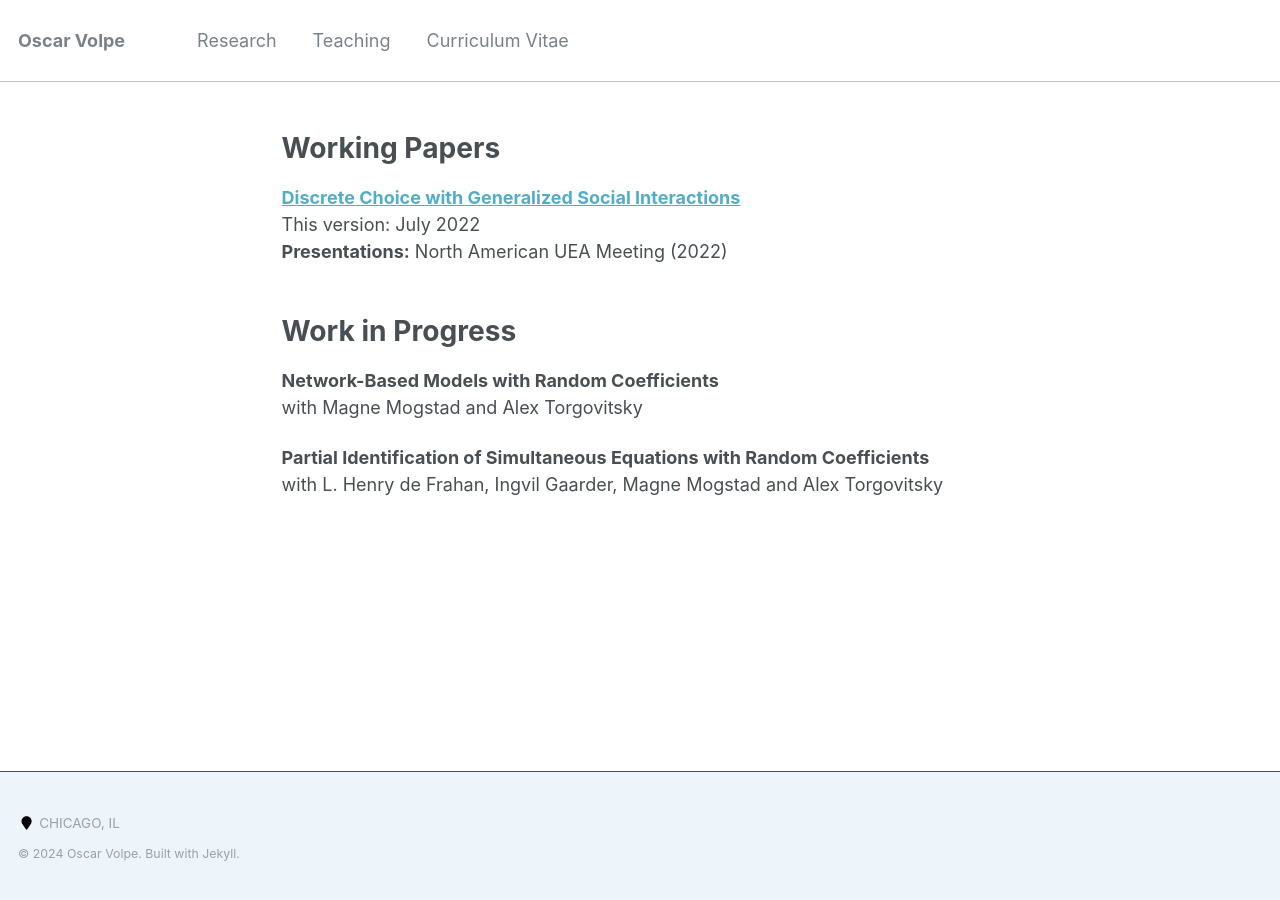
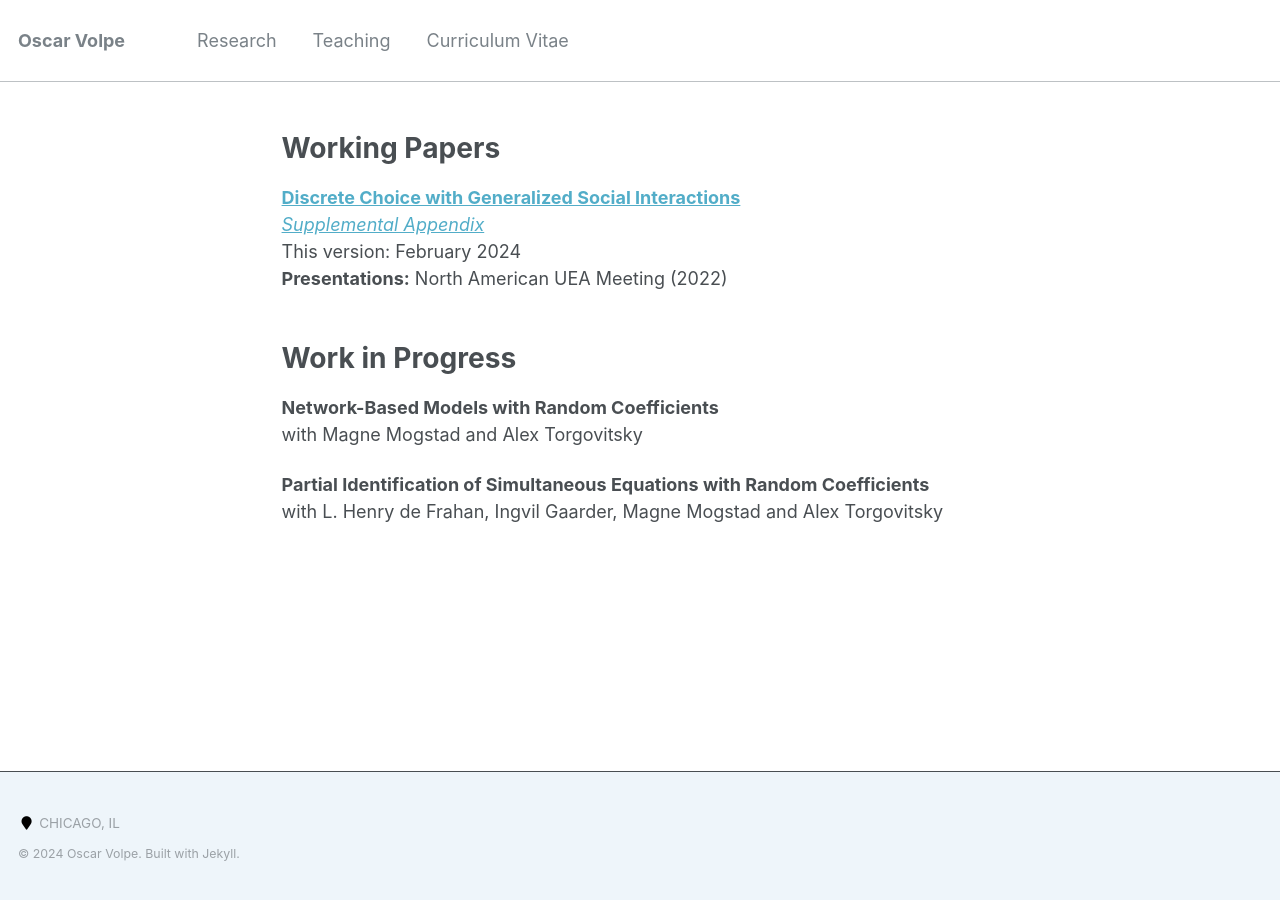
Before and after one commit to ovolpe/ovolpe.github.io, a Jekyll site: the page built from _pages/research.md, in a window 1280 px wide. Built offline with Jekyll 4.4.1, drawn with Linux system fonts in a browser that asks for light colours.

Commit message:
Update research.md

```diff
--- a/_pages/research.md
+++ b/_pages/research.md
@@ -10,8 +10,9 @@ author_profile: false
 Working Papers
 ======
 
-[**Discrete Choice with Generalized Social Interactions**](/files/dcwgsi_draft.pdf)<br>
-This version: July 2022<br>
+[**Discrete Choice with Generalized Social Interactions**](/files/dcwgsi_paper.pdf)<br>
+[*Supplemental Appendix*](/files/dcwgsi_supplement.pdf)<br>
+This version: February 2024<br>
 **Presentations:** North American UEA Meeting (2022)
 <br><br>
 
```
